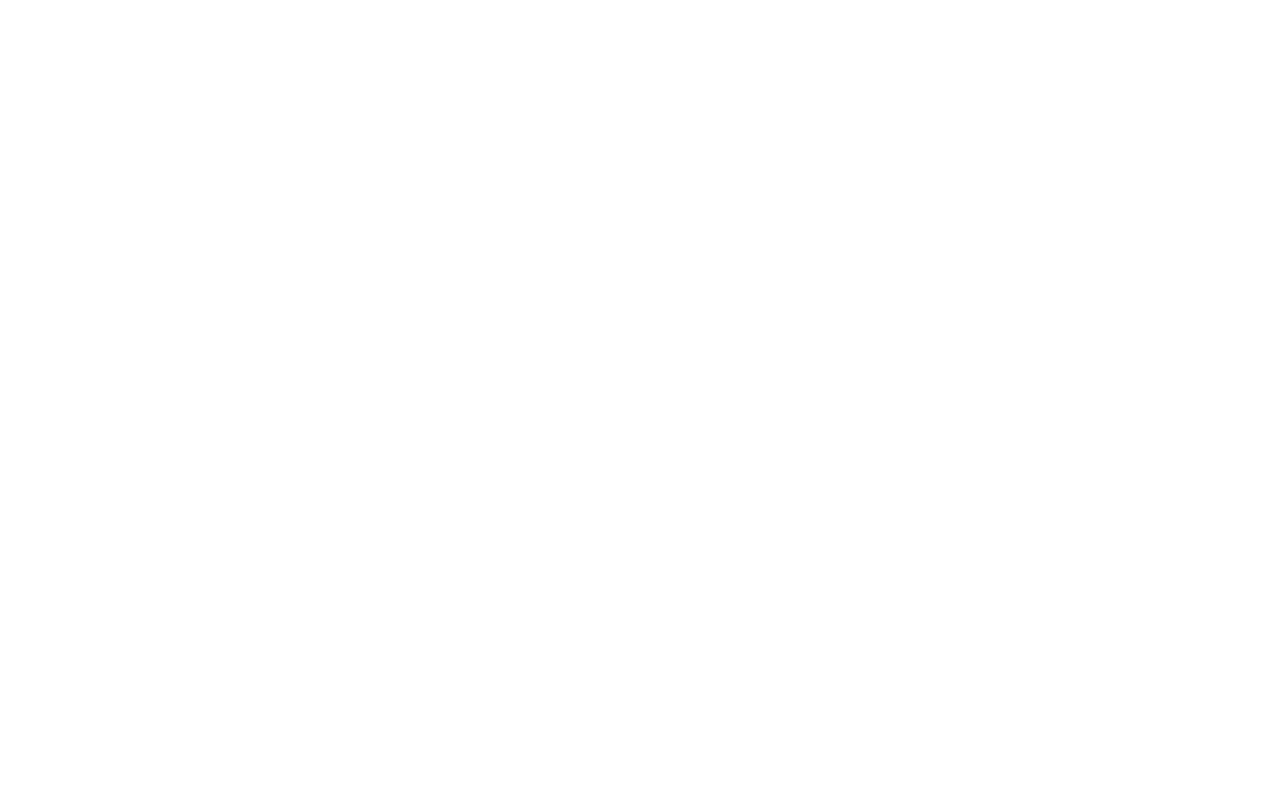
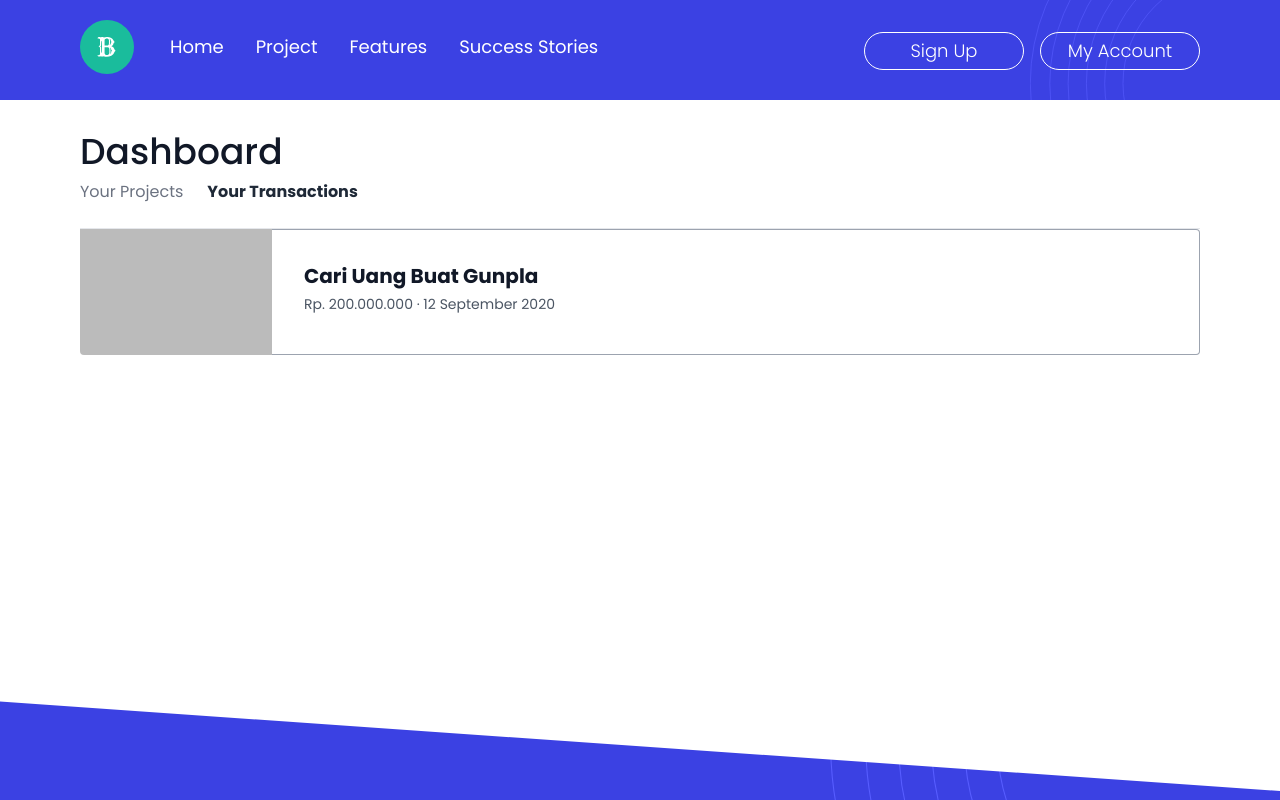
Before and after one commit to rangguy/bwa-crowd-funding-frontend, a Nuxt app: page /dashboard/transactions in a window 1280 px wide. Before the commit this address had no page. Shown: the top 800 px of the page. Built offline with nearby package versions, Linux system fonts and the light colour scheme.

Commit message:
slicing transactions

```diff
--- /dev/null
+++ b/pages/dashboard/transactions.vue
@@ -0,0 +1,58 @@
+<template>
+  <div class="project-page">
+    <section class="dashboard-header pt-5 px-20">
+      <div class="container mx-auto relative">
+        <Navbar />
+      </div>
+    </section>
+    <section class="container mx-auto pt-8 px-20">
+      <div class="flex justify-between items-center mb-6">
+        <div class="w-3/4 mr-6">
+          <h2 class="text-4xl text-gray-900 mb-2 font-medium">Dashboard</h2>
+          <ul class="flex mt-2">
+            <li class="mr-6">
+              <nuxt-link
+                class="text-gray-500 hover:text-gray-800"
+                to="/dashboard/index"
+              >
+                Your Projects
+              </nuxt-link>
+            </li>
+            <li class="mr-6">
+              <nuxt-link
+                class="text-gray-800 font-bold"
+                to="/dashboard/transactions"
+              >
+                Your Transactions
+              </nuxt-link>
+            </li>
+          </ul>
+        </div>
+      </div>
+      <hr />
+      <div class="block mb-2">
+        <div class="w-full lg:max-w-full lg:flex mb-4">
+          <div
+            class="h-48 lg:h-auto lg:w-48 flex-none bg-cover rounded-t lg:rounded-t-none lg:rounded-l text-center overflow-hidden"
+            style="background-color: #bbb"
+          ></div>
+          <div
+            class="w-full border-r border-b border-l border-gray-400 lg:border-l-0 lg:border-t lg:border-gray-400 bg-white rounded-b lg:rounded-b-none lg:rounded-r p-8 flex flex-col justify-between leading-normal"
+          >
+            <div>
+              <div class="text-gray-900 font-bold text-xl mb-1">
+                Cari Uang Buat Gunpla
+              </div>
+              <p class="text-sm text-gray-600 flex items-center mb-2">
+                Rp. 200.000.000 &middot; 12 September 2020
+              </p>
+            </div>
+          </div>
+        </div>
+      </div>
+    </section>
+    <div class="cta-clip -mt-20"></div>
+    <section class="call-to-action bg-purple-progress pt-64 pb-10"></section>
+    <Footer />
+  </div>
+</template>
```
